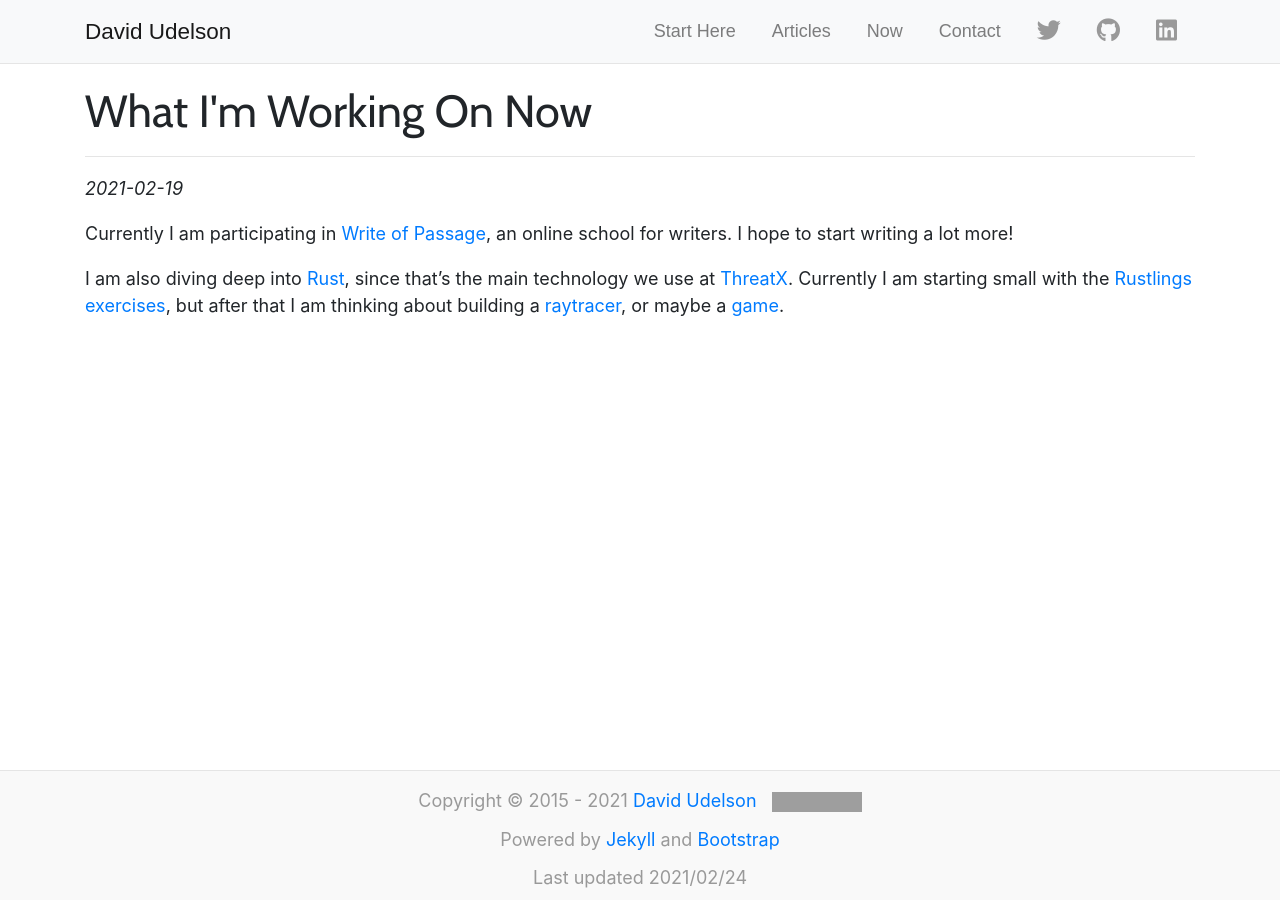
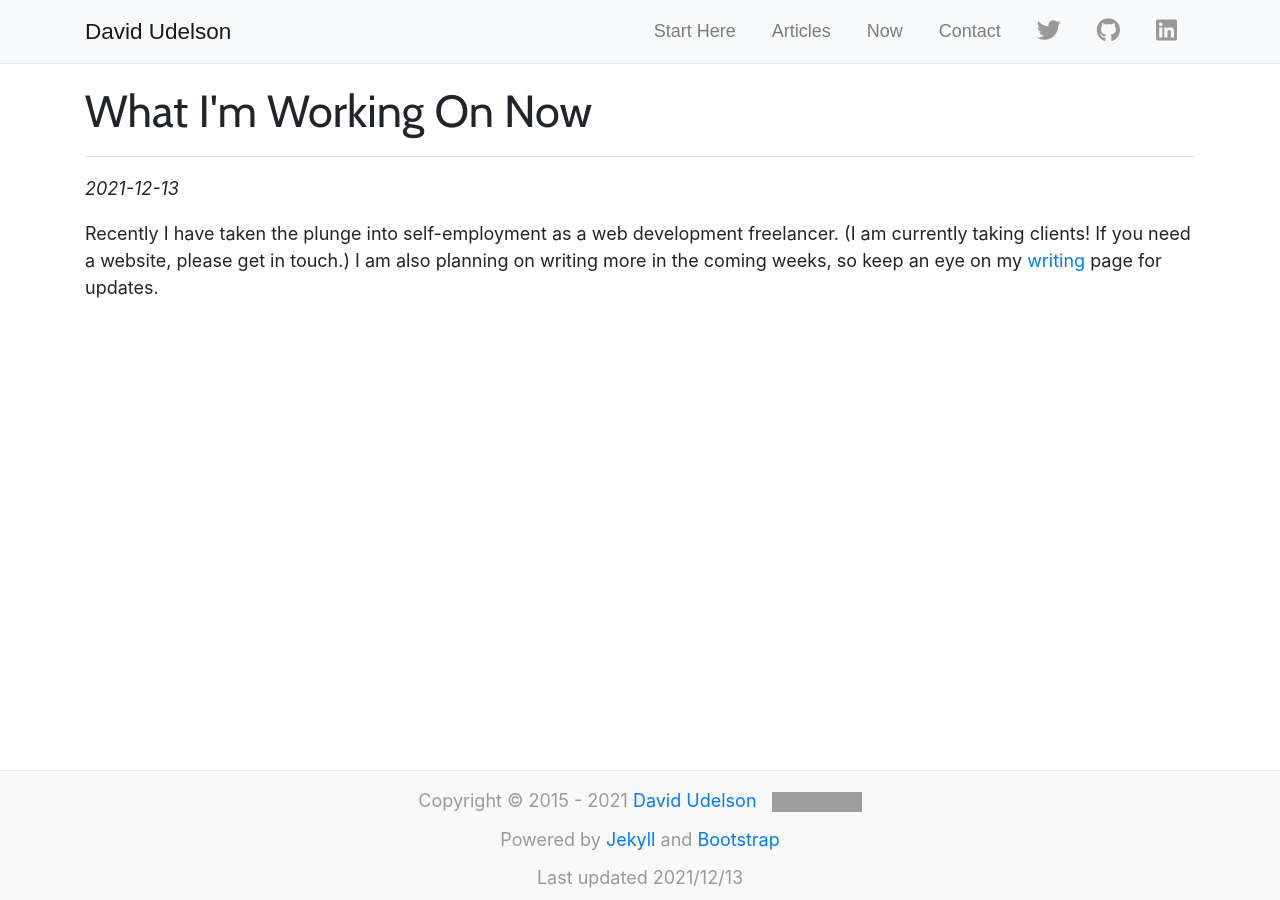
Before and after one commit to dudelson/website, a Jekyll site: the page built from src/now.md, in a window 1280 px wide. Built offline with Jekyll 4.4.1, drawn with Linux system fonts in a browser that asks for light colours; nearby versions of some CDN libraries; grey boxes are pictures that could not be loaded.

Commit message:
Update content for Dec. 2021
- Updated nownownow page to reflect my current status
- Updated contact page to remove mention of signal (no reason to have this here)
  and keybase (dead project unfortunately)
- Updated unikernel article to use code blocks instead of verbatim blocks and
  trimmed line length of code blocks such that page flow isn't broken
- Pinned unikernel article to the main page. I'll also pin my latest article
  once I publish it tomorrow or later this week.

```diff
--- a/src/_includes/footer.html
+++ b/src/_includes/footer.html
@@ -8,7 +8,7 @@
         <a href="https://github.com/jekyll/jekyll">Jekyll</a> and
         <a href="https://getbootstrap.com/">Bootstrap</a>
     </p>
-    <p>Last updated 2021/02/24</p>
+    <p>Last updated 2021/12/13</p>
     <!-- <p id="footer-social-links">
          <a href="{{ site.contact.twitter }}">
          <span class="px-2 fab fa-lg fa-twitter"></span>
--- a/src/now.md
+++ b/src/now.md
@@ -3,12 +3,9 @@ layout: page
 title: What I'm Working On Now
 ---
 
-*2021-02-19*
+*2021-12-13*
 
-Currently I am participating in [Write of Passage](https://writeofpassage.school/), an online school for
-writers. I hope to start writing a lot more!
-
-I am also diving deep into [Rust](https://www.rust-lang.org/), since that's the
-main technology we use at [ThreatX](https://www.threatx.com/). Currently I am
-starting small with the [Rustlings exercises](https://github.com/rust-lang/rustlings), but after that I am thinking
-about building a [raytracer](https://raytracing.github.io/), or maybe a [game](https://www.youtube.com/playlist?list=PL006xsVEsbKjSKBmLu1clo85yLrwjY67X).
+Recently I have taken the plunge into self-employment as a web development
+freelancer. (I am currently taking clients! If you need a website, please get in
+touch.) I am also planning on writing more in the coming weeks, so keep an eye
+on my [writing](/blog) page for updates.
```
Also changed, not shown: src/_posts/2017-06-13-aws-unikernel-guide.md (+118 -81 lines), src/contact.md (+0 -6 lines), src/index.md (+4 -0 lines).
